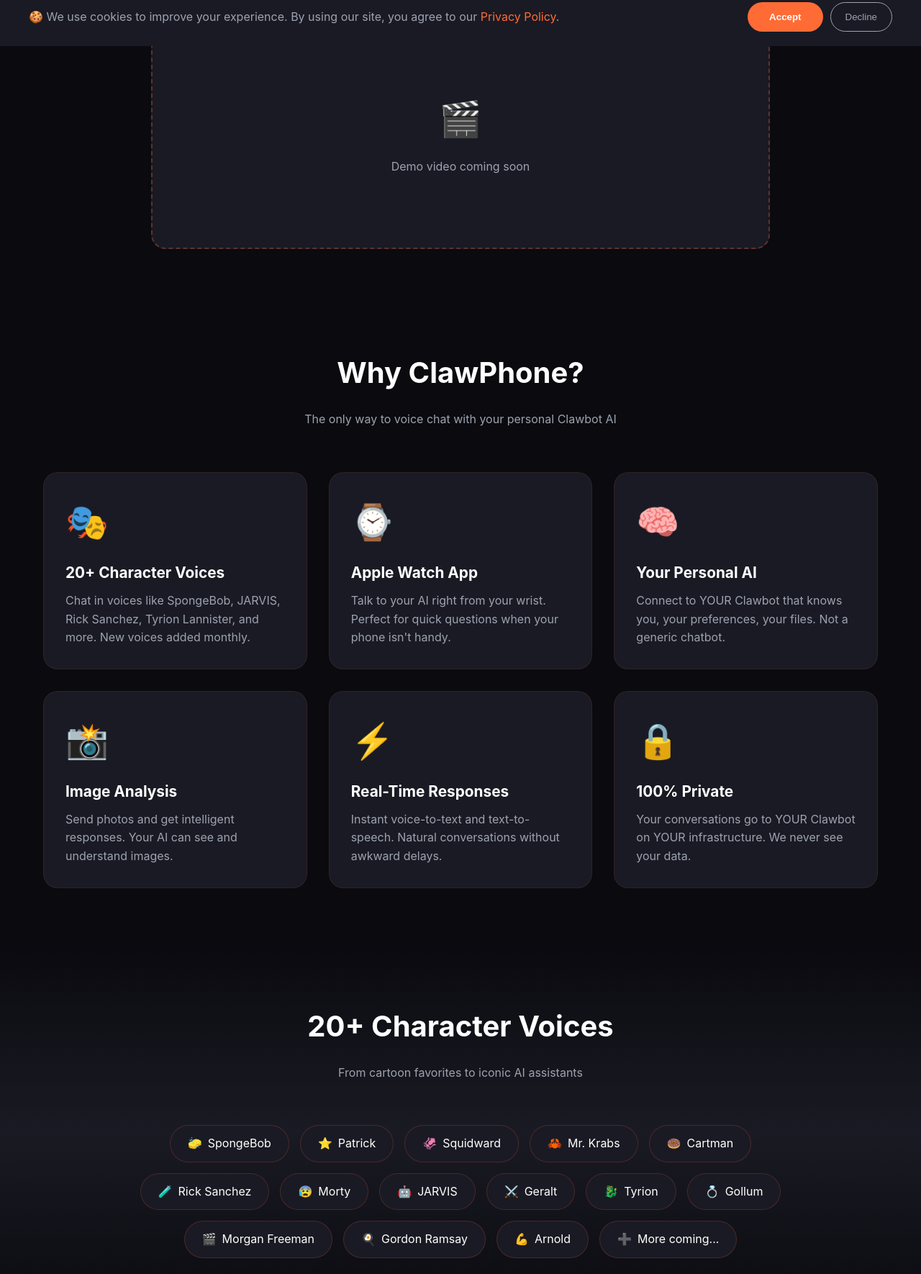
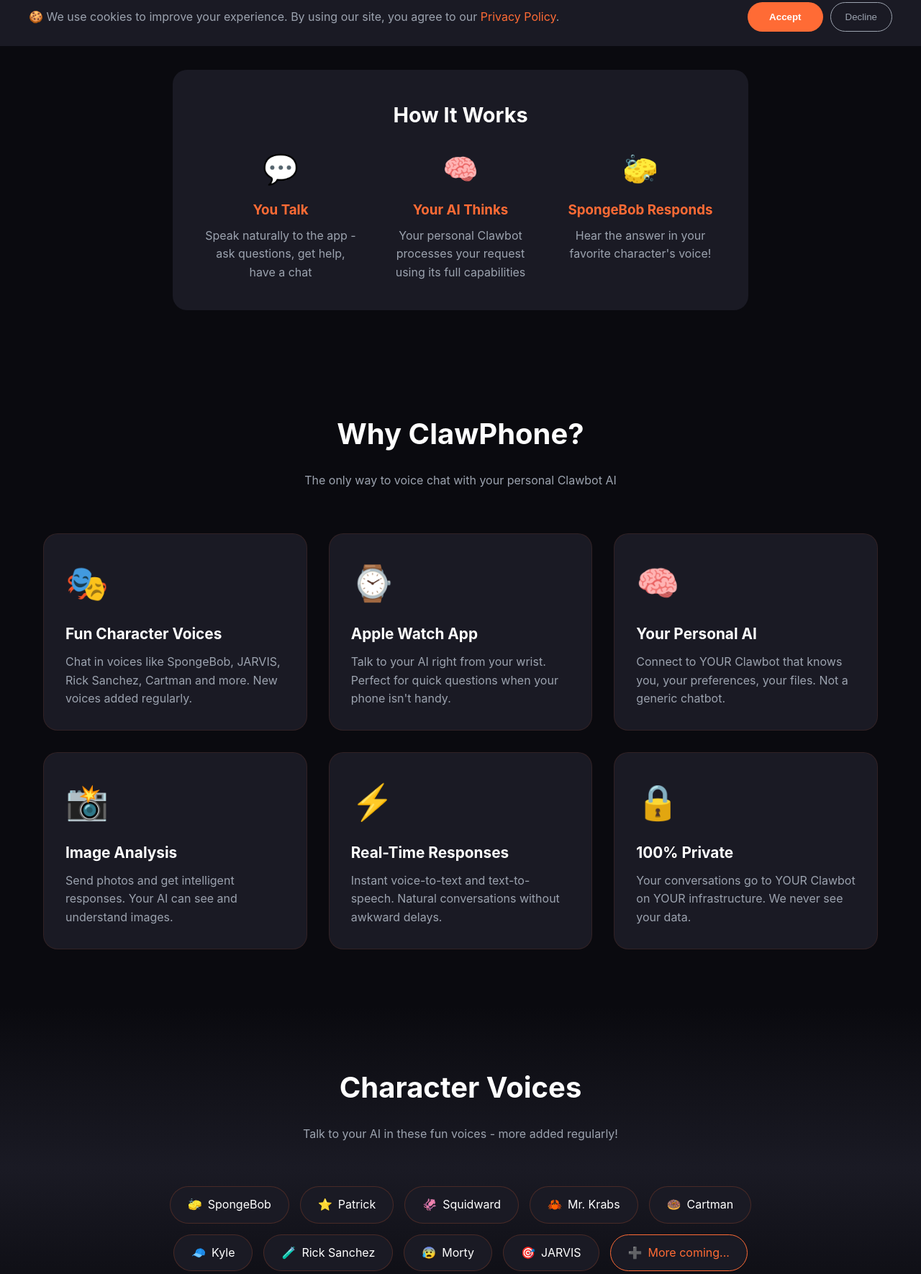
Before and after one commit to DSumm18/clawphone-site, a plain HTML site: page index.html in a window 1280 px wide. Shown: the part 736-2506 px from the top of the page at 72% size. Drawn offline with Linux system fonts and the light colour scheme.

Commit message:
Fix website: accurate voice count (9), remove video placeholder, better copy, fix download button

```diff
--- a/index.html
+++ b/index.html
@@ -537,14 +537,14 @@
     <section class="hero">
         <span class="hero-badge">🎉 Part of the Clawbot Ecosystem</span>
         <h1>Talk to Your Clawbot</h1>
-        <p class="subtitle">Voice chat with your personal AI assistant in 20+ fun character voices. Works on iPhone and Apple Watch.</p>
+        <p class="subtitle">Voice chat with your personal Clawbot AI. Ask questions, get help, have fun - and hear responses in SpongeBob's voice (or Rick, JARVIS, and more). iPhone + Apple Watch.</p>
         <div class="cta-buttons">
-            <a href="https://apps.apple.com/app/clawphone" class="cta-button">📱 Download Free</a>
+            <a href="#how" class="cta-button" onclick="alert('Coming to App Store soon! Join our Discord for updates.')">📱 Download Free</a>
             <a href="https://clawbot.ai" class="cta-button cta-secondary" target="_blank">Get Clawbot →</a>
         </div>
         <div class="stats">
             <div class="stat">
-                <div class="stat-number">20+</div>
+                <div class="stat-number">9</div>
                 <div class="stat-label">Character Voices</div>
             </div>
             <div class="stat">
@@ -563,9 +563,25 @@
     </section>
 
     <section class="video-section">
-        <div class="video-placeholder">
-            <p style="font-size: 3rem; margin-bottom: 15px;">🎬</p>
-            <p style="color: var(--text-muted);">Demo video coming soon</p>
+        <div style="background: var(--bg-card); padding: 40px; border-radius: 20px; max-width: 800px; margin: 0 auto;">
+            <h2 style="text-align: center; margin-bottom: 20px; font-size: 1.8rem;">How It Works</h2>
+            <div style="display: grid; grid-template-columns: repeat(auto-fit, minmax(200px, 1fr)); gap: 30px; text-align: center;">
+                <div>
+                    <div style="font-size: 2.5rem; margin-bottom: 10px;">💬</div>
+                    <h3 style="color: var(--primary); margin-bottom: 8px;">You Talk</h3>
+                    <p style="color: var(--text-muted);">Speak naturally to the app - ask questions, get help, have a chat</p>
+                </div>
+                <div>
+                    <div style="font-size: 2.5rem; margin-bottom: 10px;">🧠</div>
+                    <h3 style="color: var(--primary); margin-bottom: 8px;">Your AI Thinks</h3>
+                    <p style="color: var(--text-muted);">Your personal Clawbot processes your request using its full capabilities</p>
+                </div>
+                <div>
+                    <div style="font-size: 2.5rem; margin-bottom: 10px;">🧽</div>
+                    <h3 style="color: var(--primary); margin-bottom: 8px;">SpongeBob Responds</h3>
+                    <p style="color: var(--text-muted);">Hear the answer in your favorite character's voice!</p>
+                </div>
+            </div>
         </div>
     </section>
 
@@ -575,8 +591,8 @@
         <div class="features-grid">
             <div class="feature-card">
                 <div class="feature-icon">🎭</div>
-                <h3>20+ Character Voices</h3>
-                <p>Chat in voices like SpongeBob, JARVIS, Rick Sanchez, Tyrion Lannister, and more. New voices added monthly.</p>
+                <h3>Fun Character Voices</h3>
+                <p>Chat in voices like SpongeBob, JARVIS, Rick Sanchez, Cartman and more. New voices added regularly.</p>
             </div>
             <div class="feature-card">
                 <div class="feature-icon">⌚</div>
@@ -607,24 +623,19 @@
     </section>
 
     <section class="voices" id="voices">
-        <h2 class="section-title">20+ Character Voices</h2>
-        <p class="section-subtitle">From cartoon favorites to iconic AI assistants</p>
+        <h2 class="section-title">Character Voices</h2>
+        <p class="section-subtitle">Talk to your AI in these fun voices - more added regularly!</p>
         <div class="voice-categories">
             <div class="voice-tag"><span>🧽</span>SpongeBob</div>
             <div class="voice-tag"><span>⭐</span>Patrick</div>
             <div class="voice-tag"><span>🦑</span>Squidward</div>
             <div class="voice-tag"><span>🦀</span>Mr. Krabs</div>
             <div class="voice-tag"><span>🍩</span>Cartman</div>
+            <div class="voice-tag"><span>🧢</span>Kyle</div>
             <div class="voice-tag"><span>🧪</span>Rick Sanchez</div>
             <div class="voice-tag"><span>😰</span>Morty</div>
-            <div class="voice-tag"><span>🤖</span>JARVIS</div>
-            <div class="voice-tag"><span>⚔️</span>Geralt</div>
-            <div class="voice-tag"><span>🐉</span>Tyrion</div>
-            <div class="voice-tag"><span>💍</span>Gollum</div>
-            <div class="voice-tag"><span>🎬</span>Morgan Freeman</div>
-            <div class="voice-tag"><span>🍳</span>Gordon Ramsay</div>
-            <div class="voice-tag"><span>💪</span>Arnold</div>
-            <div class="voice-tag"><span>➕</span>More coming...</div>
+            <div class="voice-tag"><span>🎯</span>JARVIS</div>
+            <div class="voice-tag" style="border-color: var(--primary); color: var(--primary);"><span>➕</span>More coming...</div>
         </div>
     </section>
 
@@ -737,7 +748,7 @@
                 <h3>Premium</h3>
                 <div class="price">£0.99<span>/month</span></div>
                 <ul>
-                    <li>All 20+ character voices</li>
+                    <li>All character voices</li>
                     <li>Unlimited messages</li>
                     <li>iPhone + Apple Watch</li>
                     <li>Priority support</li>
```
